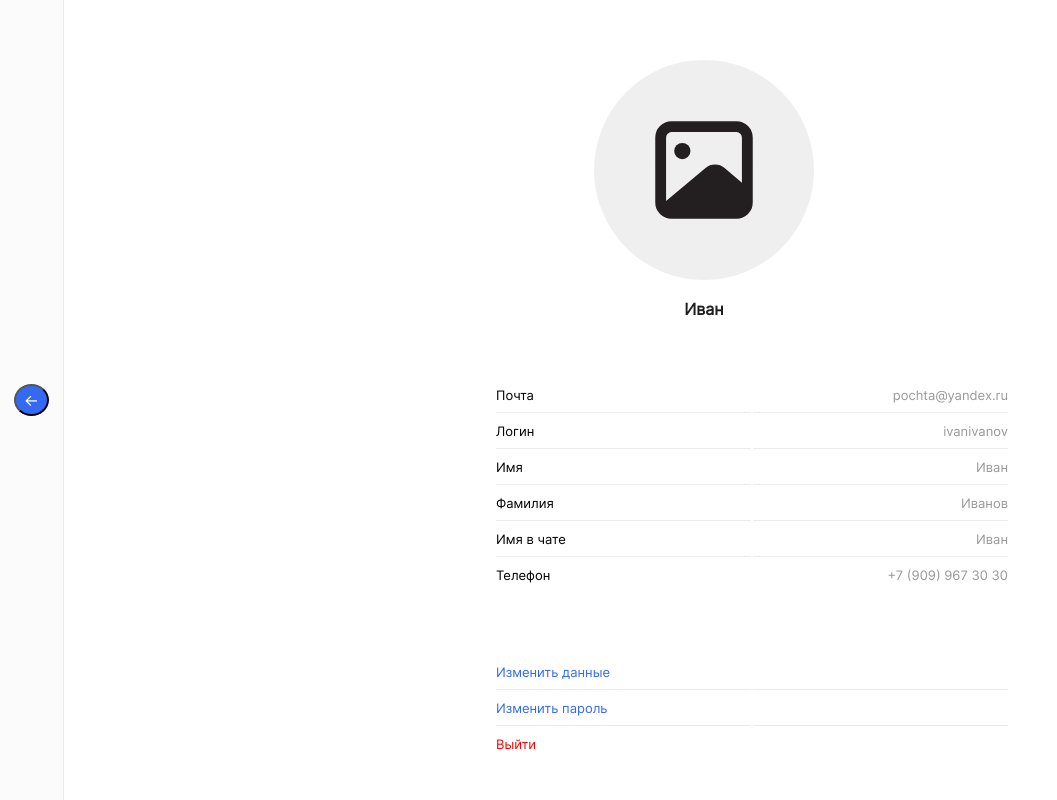
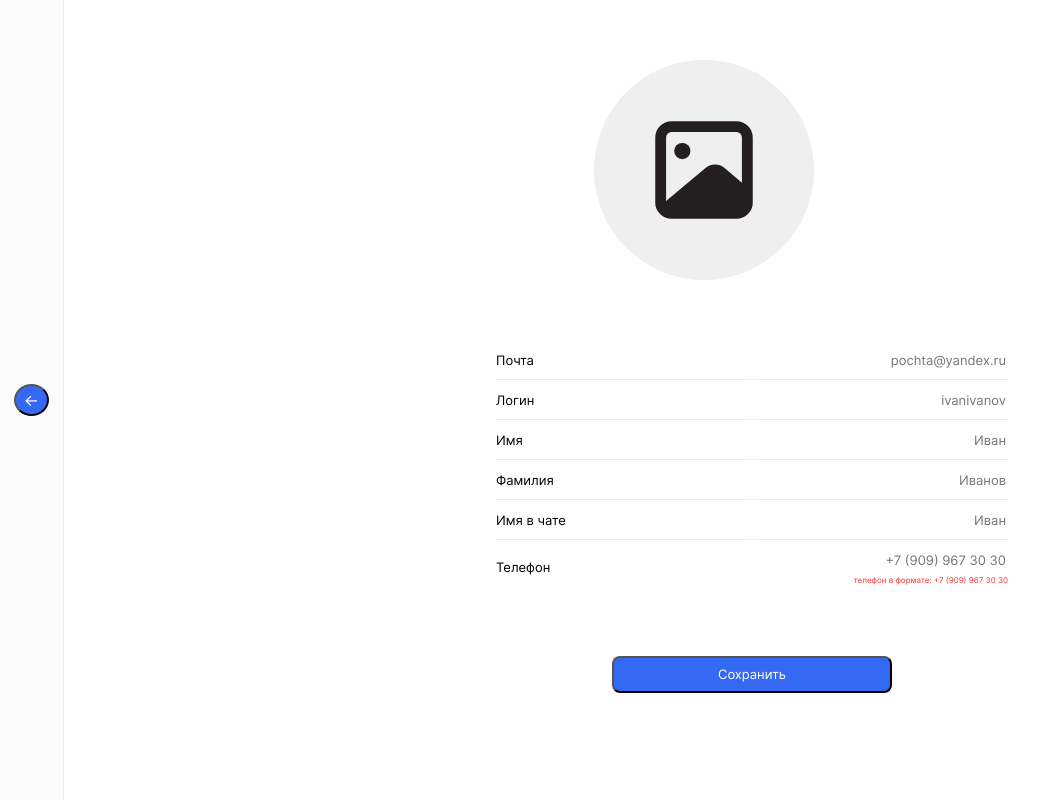
Before and after one commit to Atichka/mf.messenger.praktikum.yandex, a plain HTML site: page static/profile.html in a window 1280 px wide. Shown: the top 800 px of the page, without its empty margins (0-1057 px from the left). Drawn offline with Linux system fonts and the light colour scheme.

Commit message:
add button edit profile

```diff
--- /dev/null
+++ b/static/blocks/profile/__button/profile__button.css
@@ -0,0 +1,20 @@
+.profile__button {
+    font-family: "Inter";
+    font-style: normal;
+    font-weight: 500;
+    font-size: 13px;
+    line-height: 13px;
+
+    text-align: center;
+
+    color: #FFFFFF;
+
+    width: 280px;
+    height: 37px;
+    background: #3369F3;
+    border-radius: 8px;
+    margin-top: 60px;
+    display: block;
+    margin-left: auto;
+    margin-right: auto;
+}
--- /dev/null
+++ b/static/blocks/profile/__table-info-edit/profile__table-info-edit.css
@@ -0,0 +1,8 @@
+.profile__table-info-edit {
+    font-family: "Inter";
+    font-style: normal;
+    font-weight: 500;
+    font-size: 13px;
+    line-height: 13px;
+    margin: 60px auto 0;
+}
--- a/static/blocks/profile/profile.css
+++ b/static/blocks/profile/profile.css
@@ -5,6 +5,8 @@
 @import url(./__name/profile__name.css);
 @import url(./__table-info/profile__table-info.css);
 @import url(./__table-row/profile__table-row.css);
+@import url(./__table-info-edit/profile__table-info-edit.css);
+@import url(./__button/profile__button.css);
 
 .profile {
     display: grid;
--- /dev/null
+++ b/static/blocks/table/__input/table__input.css
@@ -0,0 +1,3 @@
+.table__input {
+    border: 0;
+}
--- a/static/blocks/table/table.css
+++ b/static/blocks/table/table.css
@@ -2,3 +2,4 @@
 @import url(./__text-right/table__text-right.css);
 @import url(./__edit/table__edit.css);
 @import url(./__exit/table__exit.css);
+@import url(./__input/table__input.css);
--- a/static/profile.html
+++ b/static/profile.html
@@ -14,9 +14,9 @@
         <div class="profile__about">
             <div class="profile__photo">
                 <img src="./images/not-foto.svg" alt="" class="profile__pic">
-                <h1 class="profile__name">Иван</h1>
+                <h1 class="profile__name hide">Иван</h1>
             </div>
-            <table class="profile__table-info">
+            <table class="profile__table-info hide">
                 <tr><td class="profile__table-row table__line">Почта</td>
                     <td class="profile__table-row table__line table__text-right">pochta@yandex.ru</td></tr>
                 <tr><td class="profile__table-row table__line">Логин</td>
@@ -30,12 +30,46 @@
                 <tr><td class="profile__table-row">Телефон</td>
                     <td class="profile__table-row table__text-right">+7 (909) 967 30 30</td></tr>
             </table>
+            <table class="profile__table-info-edit">
+                <tr><td class="profile__table-row table__line">Почта</td>
+                    <td class="profile__table-row table__line table__text-right">
+                        <input id="userEmail" type="email" name="email" class="table__input table__text-right" minlength="2"
+                            maxlength="30"
+                            required placeholder="pochta@yandex.ru"></td></tr>
+                <tr><td class="profile__table-row table__line">Логин</td>
+                    <td class="profile__table-row table__line table__text-right">
+                        <input id="userLogin" type="login" name="login" class="table__input table__text-right" minlength="2"
+                            maxlength="30"
+                            required placeholder="ivanivanov">
+                    </td></tr>
+                <tr><td class="profile__table-row table__line">Имя</td>
+                    <td class="profile__table-row table__line table__text-right">
+                        <input id="newName" type="text" name="first_name" class="table__input table__text-right" required
+                            placeholder="Иван">
+                    </td></tr>
+                <tr><td class="profile__table-row table__line">Фамилия</td>
+                    <td class="profile__table-row table__line table__text-right">
+                        <input id="newSecondName" type="text" name="second_name" class="table__input table__text-right" required
+                            placeholder="Иванов">
+                    </td></tr>
+                <tr><td class="profile__table-row table__line">Имя в чате</td>
+                    <td class="profile__table-row table__line table__text-right">
+                        <input id="newName" type="text" name="first_name" class="table__input table__text-right" required
+                            placeholder="Иван">
+                    </td></tr>
+                <tr><td class="profile__table-row">Телефон</td>
+                    <td class="profile__table-row table__text-right">
+                        <input class="table__input table__text-right" type="tel" name="phone" placeholder="+7 (909) 967 30 30" pattern="([\+]\d{1}\s?[\(]?\d{3}[\)]?\s?[\-]?\d{3}[\-]?\d{2}[\-]?\d{2})|(8\d{10})$" minlength="11" maxlength="18" />
+                        <span class="error">телефон в формате: +7 (909) 967 30 30</span>
+                    </td></tr>
+            </table>
             <div class="profile__setting">
-                <table class="profile__table-info">
+                <table class="profile__table-info hide">
                     <tr><td class="profile__table-row table__line"><a href="./profile.html" class="table__edit">Изменить данные</a></td><td class="profile__table-row table__line"></td></tr>
                     <tr><td class="profile__table-row table__line"><a href="./profile.html" class="table__edit">Изменить пароль</a></td><td class="profile__table-row table__line"></td></tr>
                     <tr><td class="profile__table-row"><a href="./profile.html" class="table__exit">Выйти</a></td><td class="profile__table-row"></td></tr>
                 </table>
+                <button type="submit" class="profile__button">Сохранить</button>
             </div>
         </div>
     </div>
```
